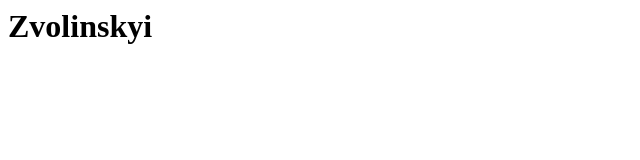
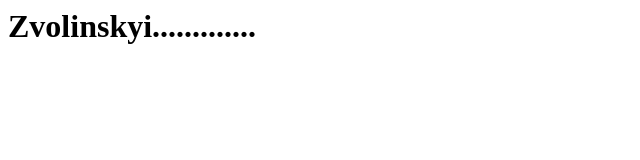
Before and after one commit to Zvolinskyi/Zvolinskyi.GitHub.io, a plain HTML site: page index.html in a window 1280 px wide. Shown: the full height of the page, 0-640 px from the left. Drawn offline with Linux system fonts and the light colour scheme.

Commit message:
Update index.html

```diff
--- a/index.html
+++ b/index.html
@@ -1 +1 @@
-<H1>Zvolinskyi</H1>
+<H1>Zvolinskyi.............</H1>
```
